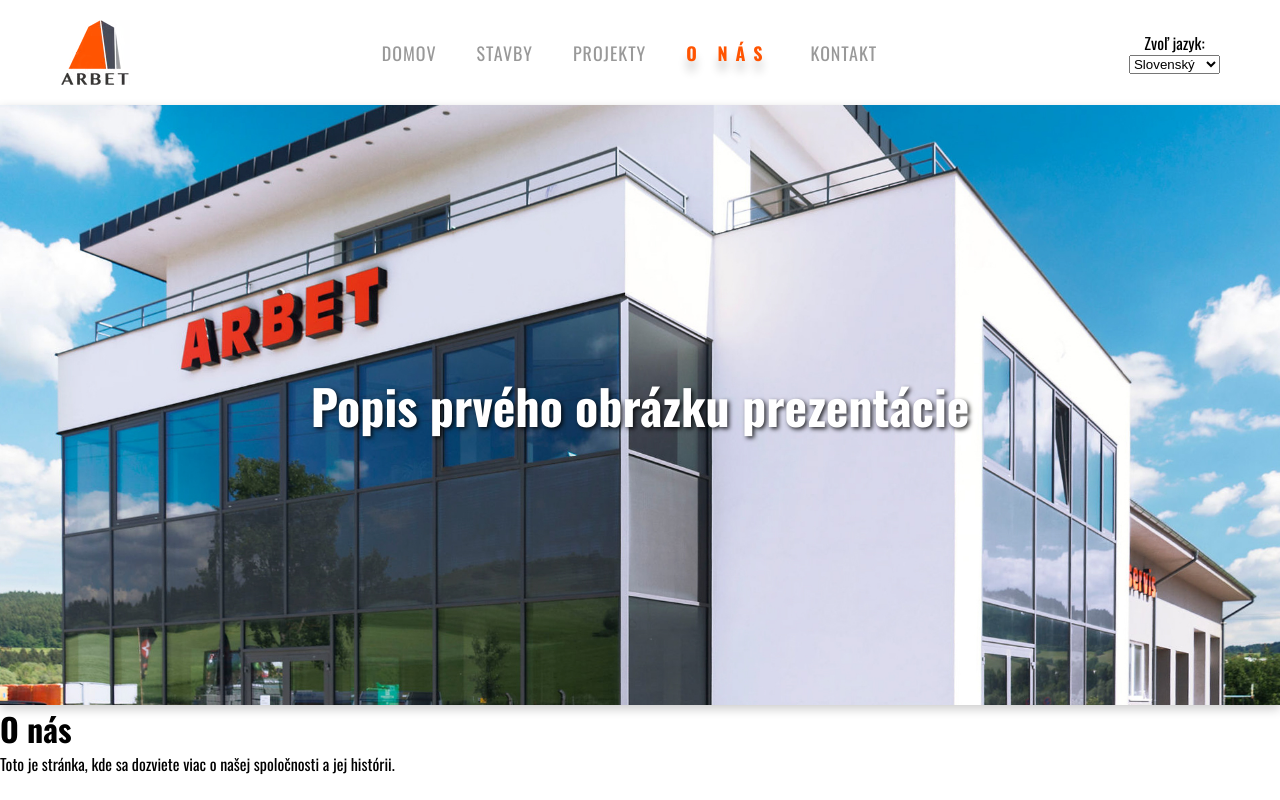
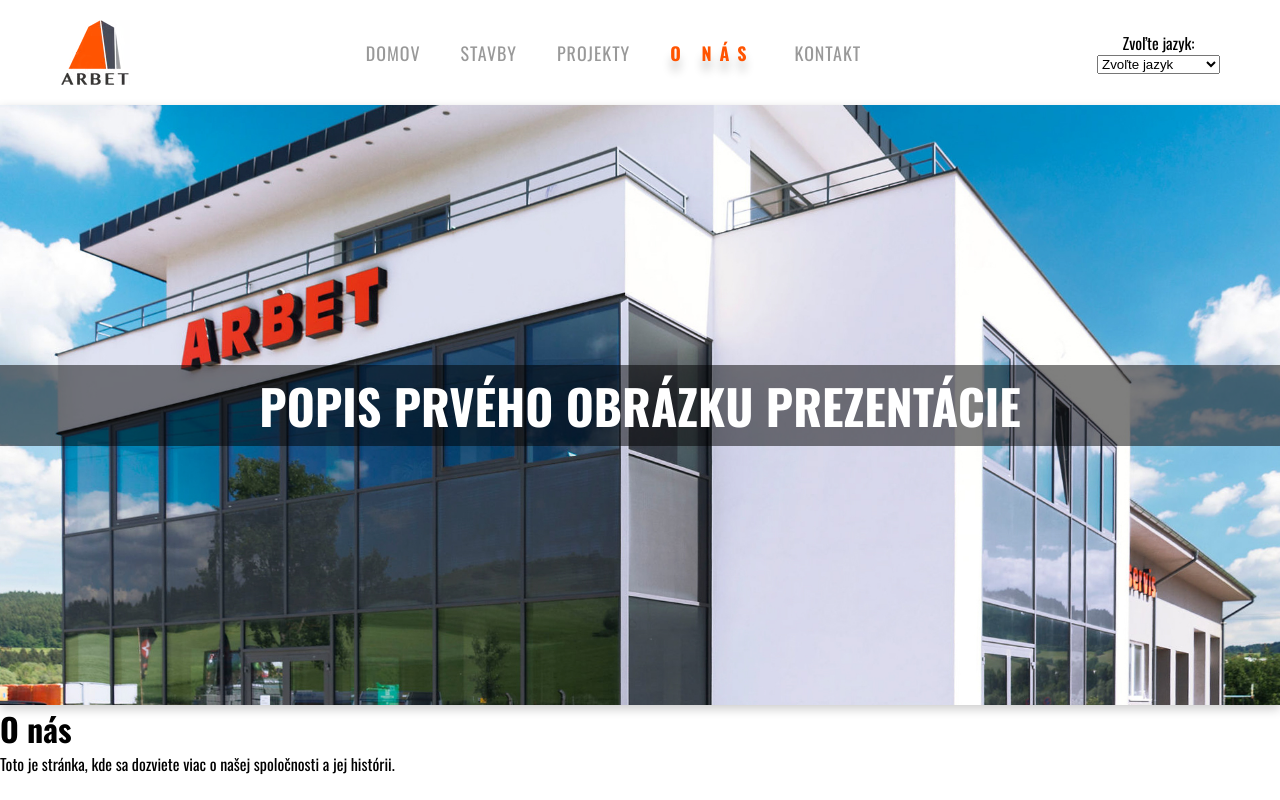
Before and after one commit to matejvalocky/WEB-ARBET-2025, a React (Vite) app in the folder WEB-ARBET-2025/: page /about in a window 1280 px wide. Built offline with nearby package versions, Linux system fonts and the light colour scheme.

Commit message:
doplnena databaza jazykov, pridané preklady do komponentov, štýlovanie nadpisov v prezetácii

```diff
--- a/WEB-ARBET-2025/src/App.jsx
+++ b/WEB-ARBET-2025/src/App.jsx
@@ -2,7 +2,6 @@
 
 // import komponentov
 import Navigation from "./components/Navigation";
-import LanguageSwitcher from "./components/LanguageSwitcher"; // Nový komponent na prepínanie jazykov
 import Slideshow from "./components/Slideshow";
 
 // import stránok
--- a/WEB-ARBET-2025/src/components/LanguageSwitcher.jsx
+++ b/WEB-ARBET-2025/src/components/LanguageSwitcher.jsx
@@ -3,20 +3,20 @@
 import "./LanguageSwitcher.css";
 
 const LanguageSwitcher = () => {
-  const { switchLanguage, currentLang } = useLanguage();
+  const { switchLanguage, currentLang, lang } = useLanguage();
 
   return (
     <div className="language-switcher">
-      <label htmlFor="language-select">Zvoľ jazyk:</label>
+      <label htmlFor="language-select">{lang[currentLang].langSelect}:</label>
       <select
         id="language-select"
         value={currentLang}
         onChange={(e) => switchLanguage(e.target.value)}
       >
-        <option value="SK">Slovenský</option>
-        <option value="EN">English</option>
-        <option value="PL">Polski</option>
-        <option value="NL">Nederlands</option>
+        <option value="SK">{lang.SK.langSelect}</option>
+        <option value="EN">{lang.EN.langSelect}</option>
+        <option value="PL">{lang.PL.langSelect}</option>
+        <option value="NL">{lang.NL.langSelect}</option>
       </select>
     </div>
   );
--- a/WEB-ARBET-2025/src/components/Navigation.jsx
+++ b/WEB-ARBET-2025/src/components/Navigation.jsx
@@ -2,7 +2,6 @@
 import "./Navigation.css";
 import logo from "../assets/nav-logo.avif";
 import { useLanguage } from "../../src/LanguageContext";
-
 import LanguageSwitcher from "./LanguageSwitcher";
 
 const Navigation = () => {
--- a/WEB-ARBET-2025/src/components/Slideshow.css
+++ b/WEB-ARBET-2025/src/components/Slideshow.css
@@ -20,9 +20,13 @@
   }
 
   .slideshow-title {
+    width: 100%;
+    padding: 5px 20px;
     font-size: 3rem;
     color: white;
-    text-shadow: 2px 2px 4px rgba(0, 0, 0, 0.8); /* Efekt textu */
+    background-color: rgba(0, 0, 0, 0.5);
     z-index: 1; /* Uistíme sa, že je nad obrázkom */
     text-align: center;
+    text-transform: uppercase;
+
   }
--- a/WEB-ARBET-2025/src/components/Slideshow.jsx
+++ b/WEB-ARBET-2025/src/components/Slideshow.jsx
@@ -1,6 +1,7 @@
 import React, { useState, useEffect, useRef } from "react";
 import { motion } from "framer-motion";
 import "./Slideshow.css";
+import { useLanguage } from "../../src/LanguageContext";
 
 // Import obrázkov
 import image1 from "../assets/slideshow-images/arbet-slideshow1.jpg";
@@ -8,10 +9,12 @@
 import image3 from "../assets/slideshow-images/arbet-slideshow3.jpeg";
 
 const Slideshow = () => {
+  const { lang, currentLang } = useLanguage();
+
   const images = [
-    { src: image1, title: "Popis prvého obrázku prezentácie" },
-    { src: image2, title: "Popis druhého obrázku prezentácie" },
-    { src: image3, title: "Popis tretieho obrázku prezentácie" },
+    { src: image1, title: lang[currentLang]["slideshow1-heading"] },
+    { src: image2, title: lang[currentLang]["slideshow2-heading"] },
+    { src: image3, title: lang[currentLang]["slideshow3-heading"] },
   ];
 
   const [currentIndex, setCurrentIndex] = useState(0);
@@ -25,7 +28,7 @@
       setCurrentIndex((prevIndex) =>
         prevIndex === images.length - 1 ? 0 : prevIndex + 1
       );
-    }, 6000);
+    }, 8000); // Nastavenie trvania na 8 sekúnd
 
     return () => clearInterval(interval);
   }, [isPaused, currentIndex, images.length]);
@@ -67,15 +70,15 @@
         initial={{ opacity: 0 }}
         animate={{ opacity: 1 }}
         exit={{ opacity: 0 }}
-        transition={{ duration: 1 }}
+        transition={{ duration: 2.5 }}
       >
         <motion.h1
           className="slideshow-title"
           key={`title-${currentIndex}`}
-          initial={{ scale: 0.8, opacity: 0 }}
+          initial={{ scale: 1, opacity: 0 }}
           animate={{ scale: 1, opacity: 1 }}
           exit={{ scale: 0.8, opacity: 0 }}
-          transition={{ duration: 0.8 }}
+          transition={{ duration: 3 }}
         >
           {images[currentIndex].title}
         </motion.h1>
--- a/WEB-ARBET-2025/src/lang.jsx
+++ b/WEB-ARBET-2025/src/lang.jsx
@@ -1,31 +1,47 @@
 const lang = {
   SK: {
-      'nav-home': 'Domov',
-      'nav-buildings': 'Stavby',
-      'nav-projects': 'Projekty',
-      'nav-about': 'O nás',
-      'nav-contact': 'Kontakt',
+    "langSelect": "Zvoľte jazyk",
+    "nav-home": "Domov",
+    "nav-buildings": "Stavby",
+    "nav-projects": "Projekty",
+    "nav-about": "O nás",
+    "nav-contact": "Kontakt",
+    "slideshow1-heading": "Popis prvého obrázku prezentácie",
+    "slideshow2-heading": "Popis druhého obrázku prezentácie",
+    "slideshow3-heading": "Popis tretieho obrázku prezentácie",
   },
   EN: {
-      'nav-home': 'Home',
-      'nav-buildings': 'Buildings',
-      'nav-projects': 'Projects',
-      'nav-about': 'About',
-      'nav-contact': 'Contact',
+    "langSelect": "Select Language",
+    "nav-home": "Home",
+    "nav-buildings": "Buildings",
+    "nav-projects": "Projects",
+    "nav-about": "About",
+    "nav-contact": "Contact",
+    "slideshow1-heading": "Description of the first image in the presentation",
+    "slideshow2-heading": "Description of the second image in the presentation",
+    "slideshow3-heading": "Description of the third image in the presentation",
   },
   PL: {
-      'nav-home': 'Strona główna',
-      'nav-buildings': 'Budynki',
-      'nav-projects': 'Projekty',
-      'nav-about': 'O nas',
-      'nav-contact': 'Kontakt',
+    "langSelect": "Wybierz język",
+    "nav-home": "Strona główna",
+    "nav-buildings": "Budynki",
+    "nav-projects": "Projekty",
+    "nav-about": "O nas",
+    "nav-contact": "Kontakt",
+    "slideshow1-heading": "Opis pierwszego obrazu w prezentacji",
+    "slideshow2-heading": "Opis drugiego obrazu w prezentacji",
+    "slideshow3-heading": "Opis trzeciego obrazu w prezentacji",
   },
   NL: {
-      'nav-home': 'Home',
-      'nav-buildings': 'Gebouwen',
-      'nav-projects': 'Projecten',
-      'nav-about': 'Over ons',
-      'nav-contact': 'Contact',
+    "langSelect": "Selecteer taal",
+    "nav-home": "Home",
+    "nav-buildings": "Gebouwen",
+    "nav-projects": "Projecten",
+    "nav-about": "Over ons",
+    "nav-contact": "Contact",
+    "slideshow1-heading": "Beschrijving van het eerste beeld in de presentatie",
+    "slideshow2-heading": "Beschrijving van het tweede beeld in de presentatie",
+    "slideshow3-heading": "Beschrijving van het derde beeld in de presentatie",
   },
 };
 
```
Lines whose indentation alone changed are shown as unchanged.
